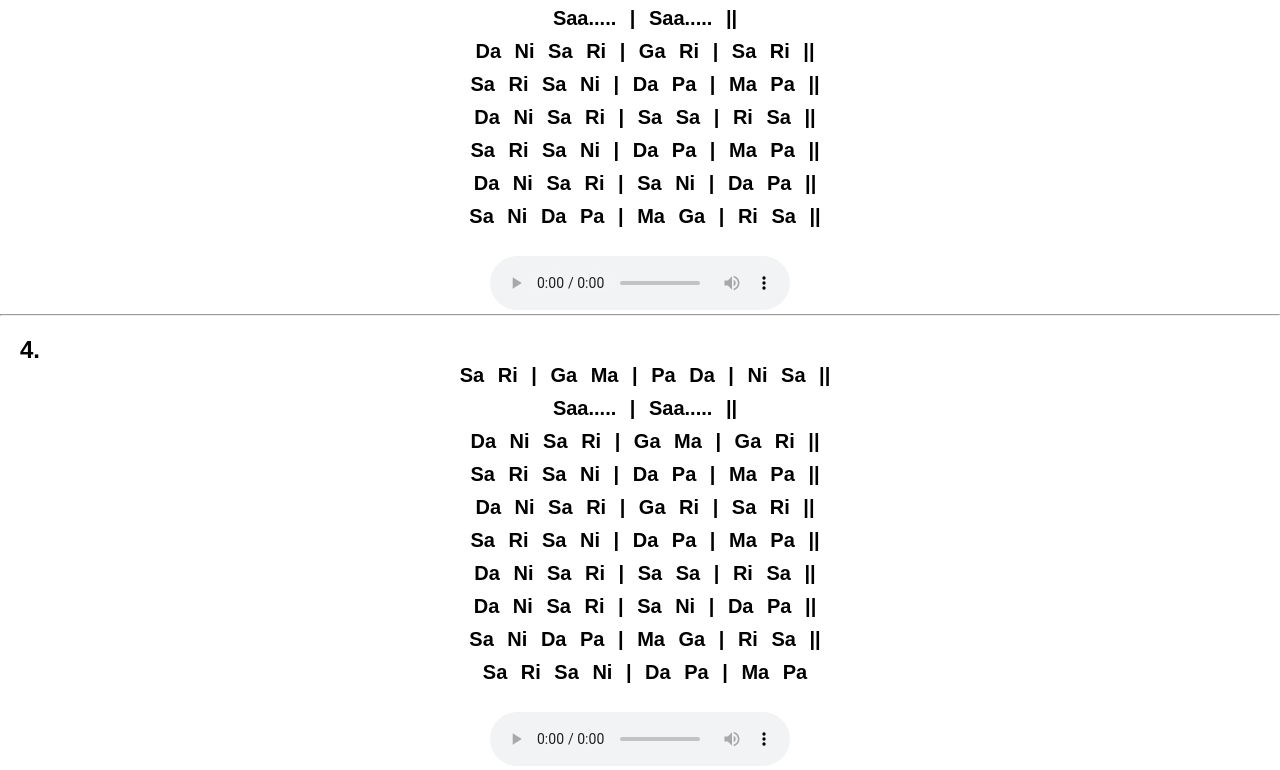
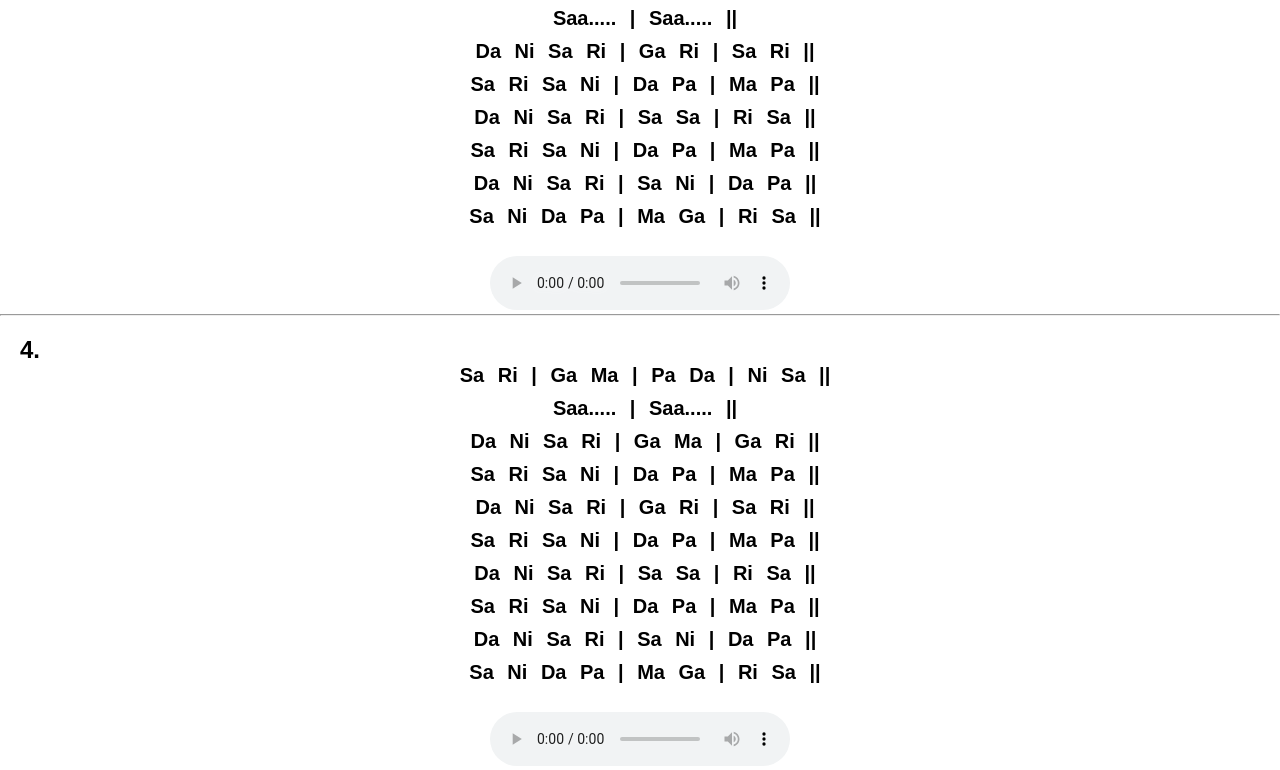
Before and after one commit to vrkshetty/music-class, a plain HTML site: page index.html in a window 1280 px wide. Shown: the part 3059-3829 px from the top of the page. Drawn offline with Linux system fonts and the light colour scheme.

Commit message:
modified

```diff
--- a/index.html
+++ b/index.html
@@ -203,10 +203,11 @@
               <p class="lessonText">Da Ni Sa Ri | Ga Ri | Sa Ri ||</p>
               <p class="lessonText">Sa Ri Sa Ni | Da Pa | Ma Pa ||</p>
               <p class="lessonText">Da Ni Sa Ri | Sa Sa | Ri Sa ||</p>
+              <p class="lessonText">Sa Ri Sa Ni | Da Pa | Ma Pa ||</p>
               <p class="lessonText">Da Ni Sa Ri | Sa Ni | Da Pa ||</p>
               <p class="lessonText">Sa Ni Da Pa | Ma Ga | Ri Sa ||</p>
 
-              <p class="lessonText">Sa Ri Sa Ni | Da Pa | Ma Pa</p>
+
 
               <br/>
               <audio controls>
```
